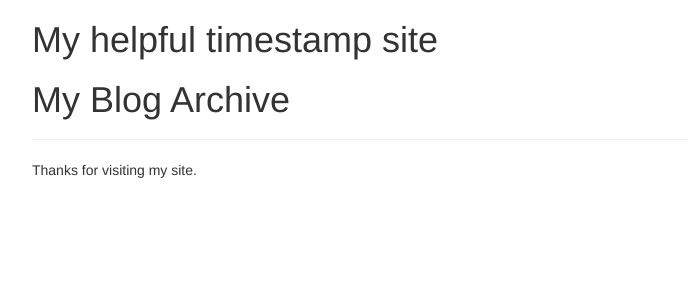
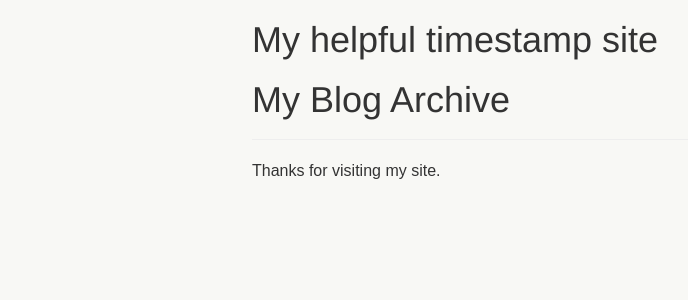
Before and after one commit to burnman/site-django, a Django app: page / in a window 1280 px wide. Shown: the top 300 px of the page, without its empty margins (38-726 px from the left). Run offline with Django 3.2, Linux system fonts and the light colour scheme; data that the repository does not hold is empty; parts of the project's set-up code (start-up, migrations or seed data) failed here and were passed over; some libraries are stand-ins or nearby versions.

Commit message:
增加字体样式

```diff
--- a/blog/static/css/style.css
+++ b/blog/static/css/style.css
@@ -1,3 +1,32 @@
+/*自定义样式*/
+
 * {
   word-wrap:break-word;
 }
+
+body, button, input, select, textarea {
+    font-family: "Classic Grotesque W01", Arial, "Hiragino Sans GB", "STHeiti", "Microsoft YaHei", "WenQuanYi Micro Hei", SimSun, sans-serif;
+    font-size: 16px;
+    background-color: #f8f8f5;
+}
+
+.post-content {
+  text-align: left;
+  color: #5c5c5c;
+  margin: 20px 0 15px;
+  font: normal 16px/1.70 "Classic Grotesque W01", "Helvetica Neue", Arial, "Hiragino Sans GB", "STHeiti", "Microsoft YaHei", "WenQuanYi Micro Hei", SimSun, sans-serif;
+  text-indent: 32px;
+}
+
+.post-content p {
+  margin-bottom: 25px;
+}
+
+
+@media (min-width: 768px) {
+
+  .container {
+    max-width: 730px;
+  }
+
+}
--- a/templates/blog/post.html
+++ b/templates/blog/post.html
@@ -16,6 +16,8 @@
     <p class="description">
         {{post.description}}
     </p>
+    <div class="post-content">
     {{post.content|safe}}
+    </div>
 </article>
 {% endblock %}
```
